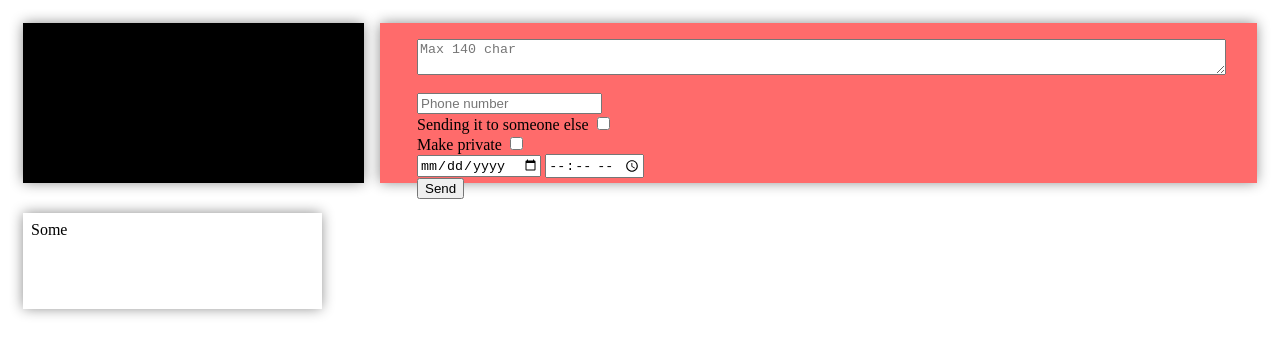
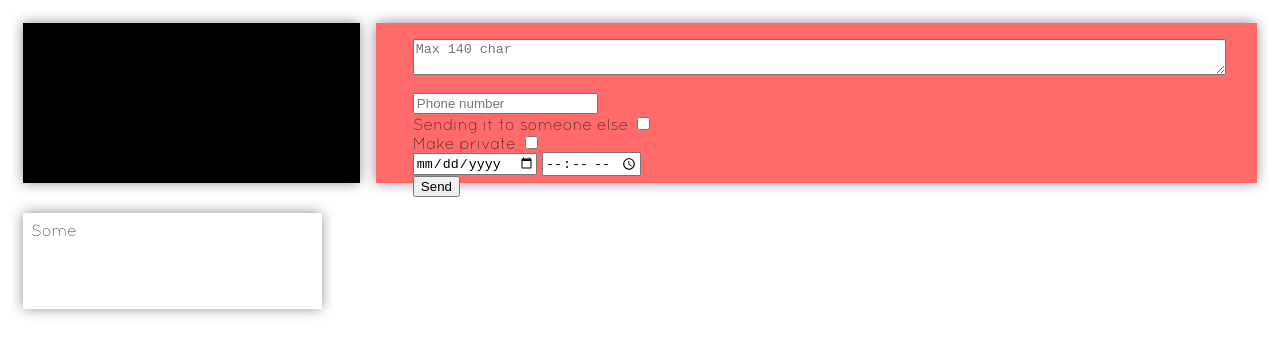
Before and after one commit to ferrerluis/pasttense, a website: page index.html in a window 1280 px wide. Drawn offline with nearby package versions, Linux system fonts and the light colour scheme; some packages are replaced by stand-ins of ours; no server answers; a script that the page names is missing.

Commit message:
some stuff, like a while ago(hour or two) so i don't remember

```diff
--- a/public/css/style.css
+++ b/public/css/style.css
@@ -1,6 +1,12 @@
+@font-face {
+    font-family: "Quicksand-Light";
+    src: url("../fonts/Quicksand-Light.otf");
+}
+
 body{
     background-color: #FFFFFF;
     color: #000;
+    font-family: Quicksand-Light;
 }
 
 #toolbar {
@@ -14,7 +20,9 @@ body{
     max-height: 100%;
     margin: 0 0.5rem;
     padding: 1.0rem;
+
 }
+
 
 .toolbar-item:first-of-type {
     background: #000;
```
Also changed, not shown: public/fonts/Quicksand-Bold.otf (added), public/fonts/Quicksand-BoldItalic.otf (added), public/fonts/Quicksand-Italic.otf (added), public/fonts/Quicksand-Light.otf (added), public/fonts/Quicksand-LightItalic.otf (added), public/fonts/Quicksand-Regular.otf (added), 1 other file.
